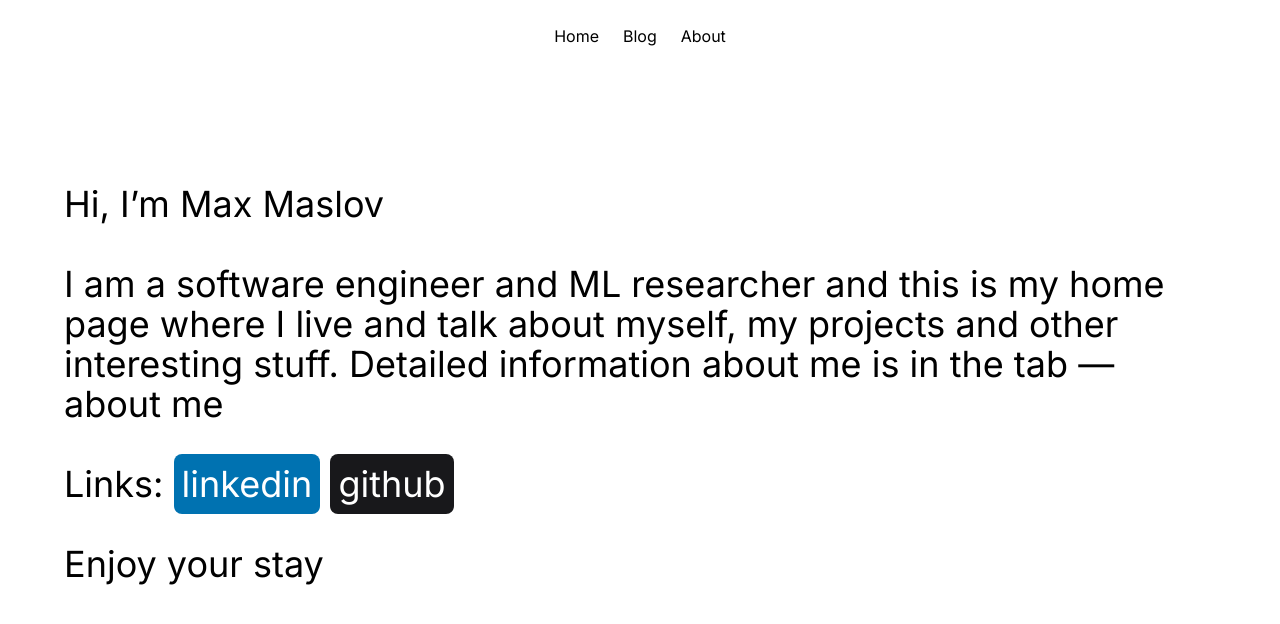
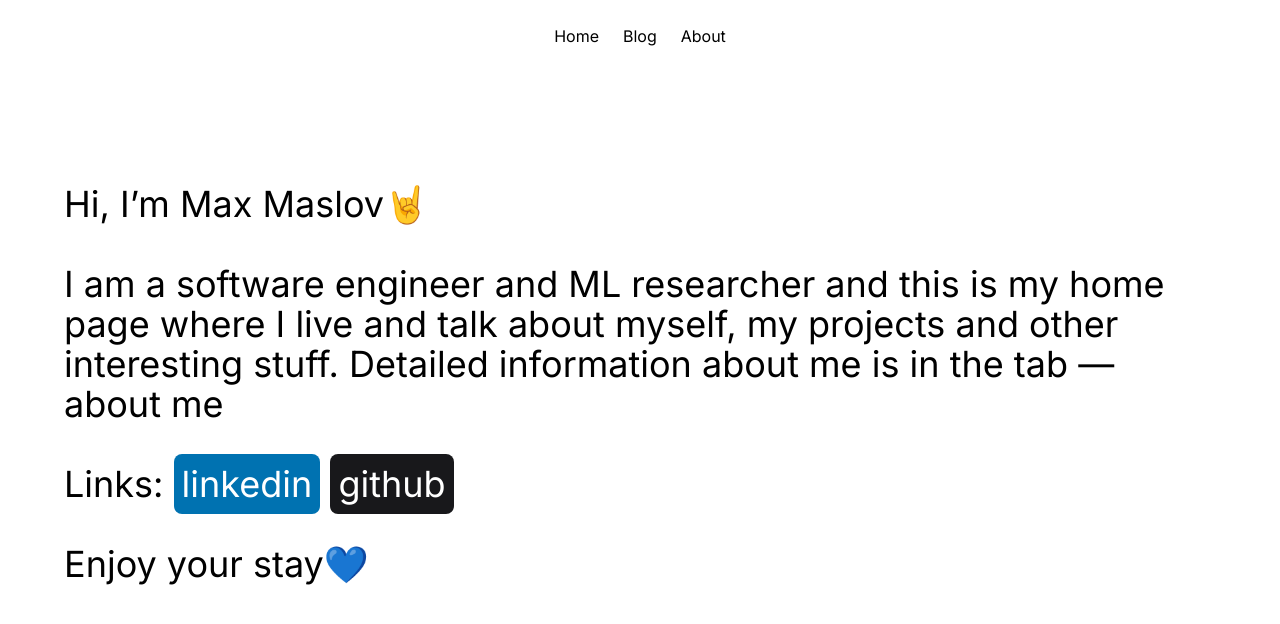
Before and after one commit to Geek-o-Byte/Geek-o-Byte.github.io, a Next.js app: page / in a window 1280 px wide. Shown: the top 624 px of the page. Built offline with nearby package versions, Linux system fonts and the light colour scheme.

Commit message:
adding info

```diff
--- a/src/app/about/page.tsx
+++ b/src/app/about/page.tsx
@@ -1,8 +1,12 @@
+import Image from "next/image"
+import profilePic from '../public/images/me.jpg'
+
 export default function Page(){
     return(
     <div>
-        About page
-        <br/>
-        <a href="/">Back to home</a>
+        <div className="flex flex-col items-center w-full">
+            <img src={'/me.jpg'} className="rounded-full" width={300}/>
+            <p className="text-2xl">Max Maslov</p>
+        </div>
     </div>)
 }
--- a/src/app/blog/page.tsx
+++ b/src/app/blog/page.tsx
@@ -1,8 +1,6 @@
 export default function Page(){
     return(
     <div>
-        Blog page
-        <br/>
-        <a href="/">Back to home</a>
+        <p className="text-center text-3xl">temporarily empty👽</p>
     </div>)
 }
--- a/src/app/components/Navbar.tsx
+++ b/src/app/components/Navbar.tsx
@@ -1,6 +1,6 @@
 const Navbar = () => {
     return(
-    <nav className="sticky top-0 z-50">
+    <nav className="sticky top-0 left-0 z-50 bg-white">
         <ul className='flex justify-center my-6'>
           <li><a href='/' className='p-3'>Home</a></li>
           <li><a href='/blog' className='p-3'>Blog</a></li>
--- a/src/app/page.tsx
+++ b/src/app/page.tsx
@@ -7,16 +7,16 @@ export default function Home() {
 
       <div className='flex justify-center my-6'>
         <span className='text-4xl max-w-6xl py-28'>
-          Hi, I&rsquo;m Max Maslov
+          Hi, I&rsquo;m Max Maslov🤘
           <br/>
           <br/>
-          I&nbsp;am a&nbsp;software engineer and&nbsp;ML researcher and this is&nbsp;my&nbsp;home page where&nbsp;I live and talk about myself, my&nbsp;projects and other interesting stuff. Detailed information about me&nbsp;is&nbsp;in&nbsp;the tab&nbsp;&mdash; about me
+          I&nbsp;am a&nbsp;software engineer and&nbsp;ML researcher and this is&nbsp;my&nbsp;home page where&nbsp;I live and talk about myself, my&nbsp;projects and other interesting stuff. Detailed information about me&nbsp;is&nbsp;in&nbsp;the tab&nbsp;&mdash; <a href='/about'>about me</a>
           <br/>
           <br/>
           Links: <a href="https://www.linkedin.com/in/max-maslov-60b961253" className='bg-[#0072b1] rounded-lg p-2 text-white'>linkedin</a>&nbsp;<a href="https://github.com/Geek-o-Byte" className='p-2 text-white bg-zinc-900 rounded-lg'>github</a>
           <br/>
           <br/>
-          Enjoy your stay
+          Enjoy your stay💙
         </span>
       </div>
     </main>
```
Also changed, not shown: public/me.jpg (added).
